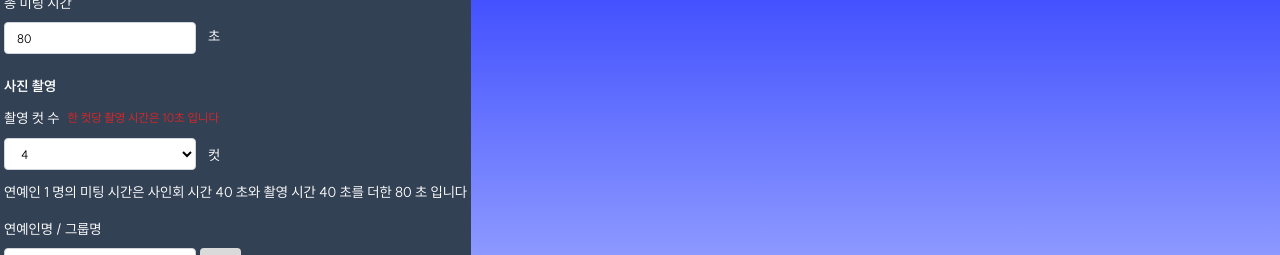
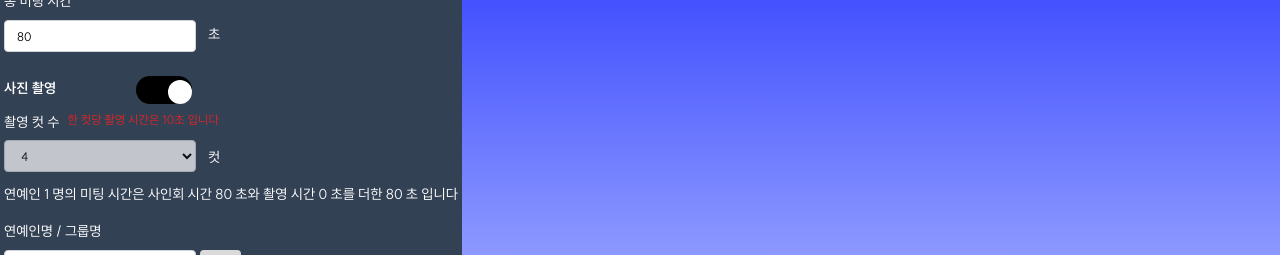
Before and after one commit to fnejd/StarGate, a React (Vite) app in the folder Stargate-Fe/: page / in a window 1280 px wide. Shown: the part 233-488 px from the top of the page. Built offline with nearby package versions, Linux system fonts and the light colour scheme.

Commit message:
feature: 사진 촬영 토글 구현 및 디스에이블 구현

```diff
--- /dev/null
+++ b/Stargate-Fe/src/atoms/AdminToggle.tsx
@@ -0,0 +1,32 @@
+import React, { useEffect, useState } from 'react';
+
+interface AdminToggleProps {
+  photoTime: boolean;
+  setPhotoTime: (value: boolean) => void;
+}
+
+const AdminToggle = ({ photoTime, setPhotoTime }: AdminToggleProps) => {
+  // const [photoTime, setPhotoTime] = useState<boolean>(false);
+
+  const handleToggle = () => {
+    setPhotoTime((prevState: boolean) => !prevState);
+  };
+
+  return (
+    <div
+      className={`w-14 h-7 ${
+        photoTime ? 'bg-mainblue' : 'bg-black'
+      } rounded-full relative cursor-pointer toggle-switch
+      `}
+      onClick={handleToggle}
+    >
+      <div
+        className={`w-6 h-6 bg-white rounded-full absolute top-4 transform -translate-y-1/2 transition-transform switch ${
+          photoTime ? 'translate-x-0' : 'translate-x-8'
+        }`}
+      ></div>
+    </div>
+  );
+};
+
+export default AdminToggle;
--- a/Stargate-Fe/src/atoms/DropDown.tsx
+++ b/Stargate-Fe/src/atoms/DropDown.tsx
@@ -3,15 +3,20 @@ import React, { useState } from 'react';
 interface DropdownProps {
   numbers: number[];
   onOptionChange: (value: number) => void;
+  disabled: boolean;
 }
 
-const DropDown: React.FC<DropdownProps> = ({ numbers, onOptionChange }) => {
+const DropDown: React.FC<DropdownProps> = ({
+  numbers,
+  onOptionChange,
+  disabled,
+}) => {
   const [isOpen, setIsOpen] = useState(false);
   const [cutCount, setCutCount] = useState<number>(4);
 
-  const toggleDropdown = () => {
-    setIsOpen((prev) => !prev);
-  };
+  // const toggleDropdown = () => {
+  //   setIsOpen((prev) => !prev);
+  // };
 
   const handleOptionChange = (event: React.ChangeEvent<HTMLSelectElement>) => {
     const selectedValue = Number(event.target.value);
@@ -28,6 +33,7 @@ const DropDown: React.FC<DropdownProps> = ({ numbers, onOptionChange }) => {
           id="picCount"
           className="w-48 h-8 mx-1 my-1 text-12 px-3 py-2 border border-gray-300 rounded-sm bg-white text-black placeholder-pl-5 font-suit focus:outline-none focus:ring-2 focus:ring-mainblue-300 focus:border-transparent"
           onChange={handleOptionChange}
+          disabled={disabled}
         >
           {numbers.map((item, index) => (
             <option key={index} value={item}>
--- a/Stargate-Fe/src/organisms/MeetingLeftSection.tsx
+++ b/Stargate-Fe/src/organisms/MeetingLeftSection.tsx
@@ -1,8 +1,7 @@
-import React, { useState, useRef } from 'react';
-import AdminBtn from '@/atoms/AdminBtn.tsx';
+import { useState, useEffect } from 'react';
 import AdminInput from '@/atoms/AdminInput.tsx';
 import DropDown from '@/atoms/DropDown.tsx';
-import useDropdown from '@/hooks/useDropdown.tsx';
+import AdminToggle from '@/atoms/AdminToggle';
 
 interface FormData {
   startDate: string | null; // null로 초기화하여 값을 비워놓을 수 있도록 함
@@ -13,6 +12,7 @@ interface FormData {
 const MeetingLeftSection = () => {
   // const [startDate, setStartDate] = useState<Date>(new Date());
   const [picSec, setPicSec] = useState<number>(40);
+  const [photoTime, setPhotoTime] = useState<boolean>(false);
   const [totalSec, setTotalSec] = useState<number>(80);
   const [numbers, setNumbers] = useState<number[]>([4]);
   const [formData, setFormData] = useState<FormData>({
@@ -20,6 +20,15 @@ const MeetingLeftSection = () => {
     meetingTime: 0,
     photoNum: 0,
   });
+
+  useEffect(() => {
+    // photoTime이 false일 때 picSec를 0으로 업데이트
+    if (!photoTime) {
+      setPicSec(0);
+    } else {
+      setPicSec(40);
+    }
+  }, [photoTime]);
 
   const handleStartDate = (value: string) => {
     const [year, month, day] = value.split('-');
@@ -92,10 +101,14 @@ const MeetingLeftSection = () => {
         </AdminInput>
       </div>
 
-      <div className="w-48 h-8 leading-8 mx-1 mt-4 font-suit font-semibold text-14 text-white text-left">
-        {'사진 촬영'}
+      <div className="flex items-end w-48 h-8 mt-5">
+        <div className="w-32 h-8 leading-8 mx-1 mt-4 font-suit font-semibold text-14 text-white text-left">
+          {'사진 촬영'}
+        </div>
+        <AdminToggle photoTime={photoTime} setPhotoTime={setPhotoTime} />
       </div>
-      <div className="h-8 flex items-center">
+
+      <div className="h-8 flex">
         <div className="flex mx-1 my-2 font-suit font-medium text-14 text-white">
           촬영 컷 수
         </div>
@@ -105,7 +118,11 @@ const MeetingLeftSection = () => {
       </div>
 
       <div className="flex items-end">
-        <DropDown numbers={numbers} onOptionChange={handlePicSecChange} />
+        <DropDown
+          numbers={numbers}
+          onOptionChange={handlePicSecChange}
+          disabled={!photoTime}
+        />
         <p className="font-suit font-medium text-14 text-white p-1 pl-2 mb-1">
           컷
         </p>
```
